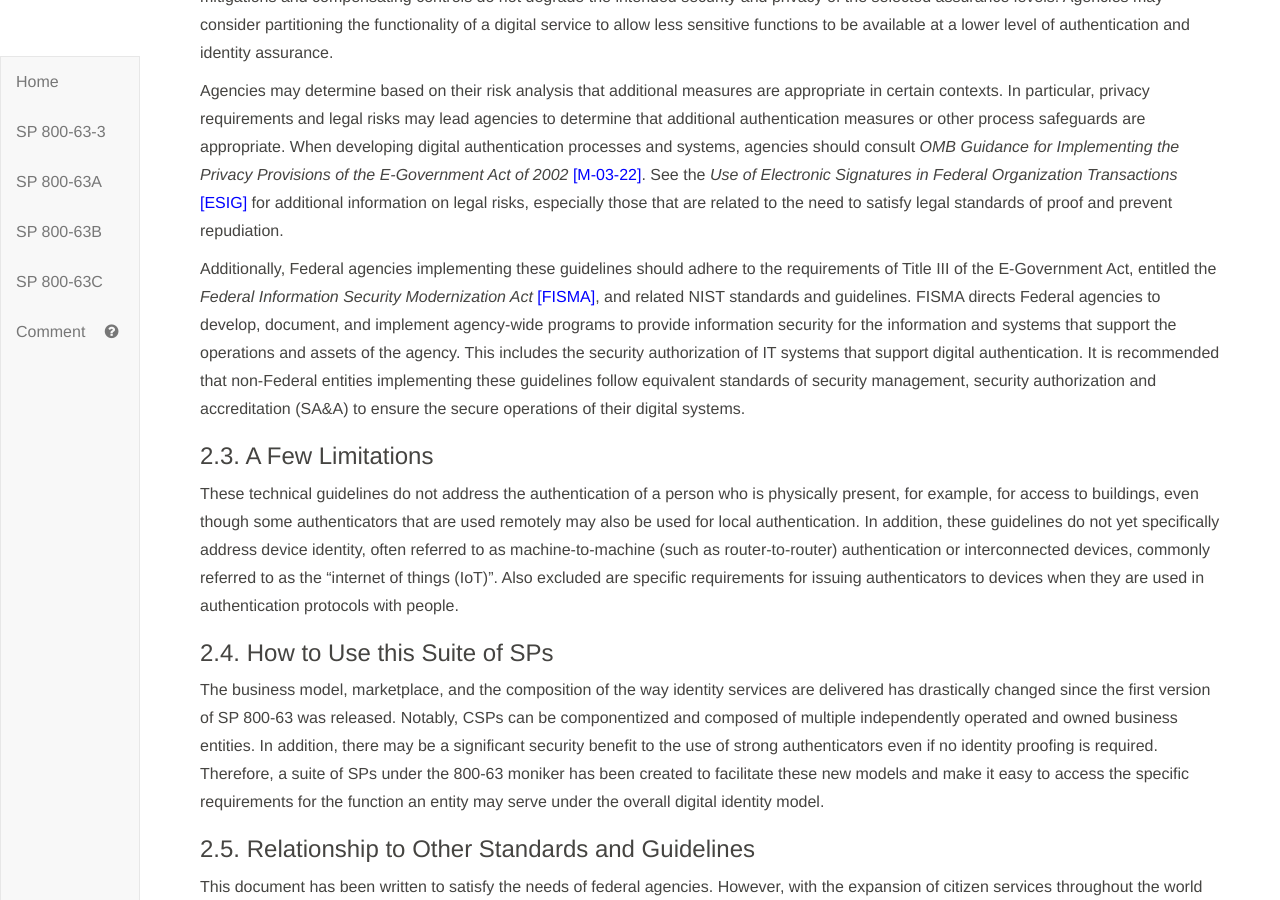
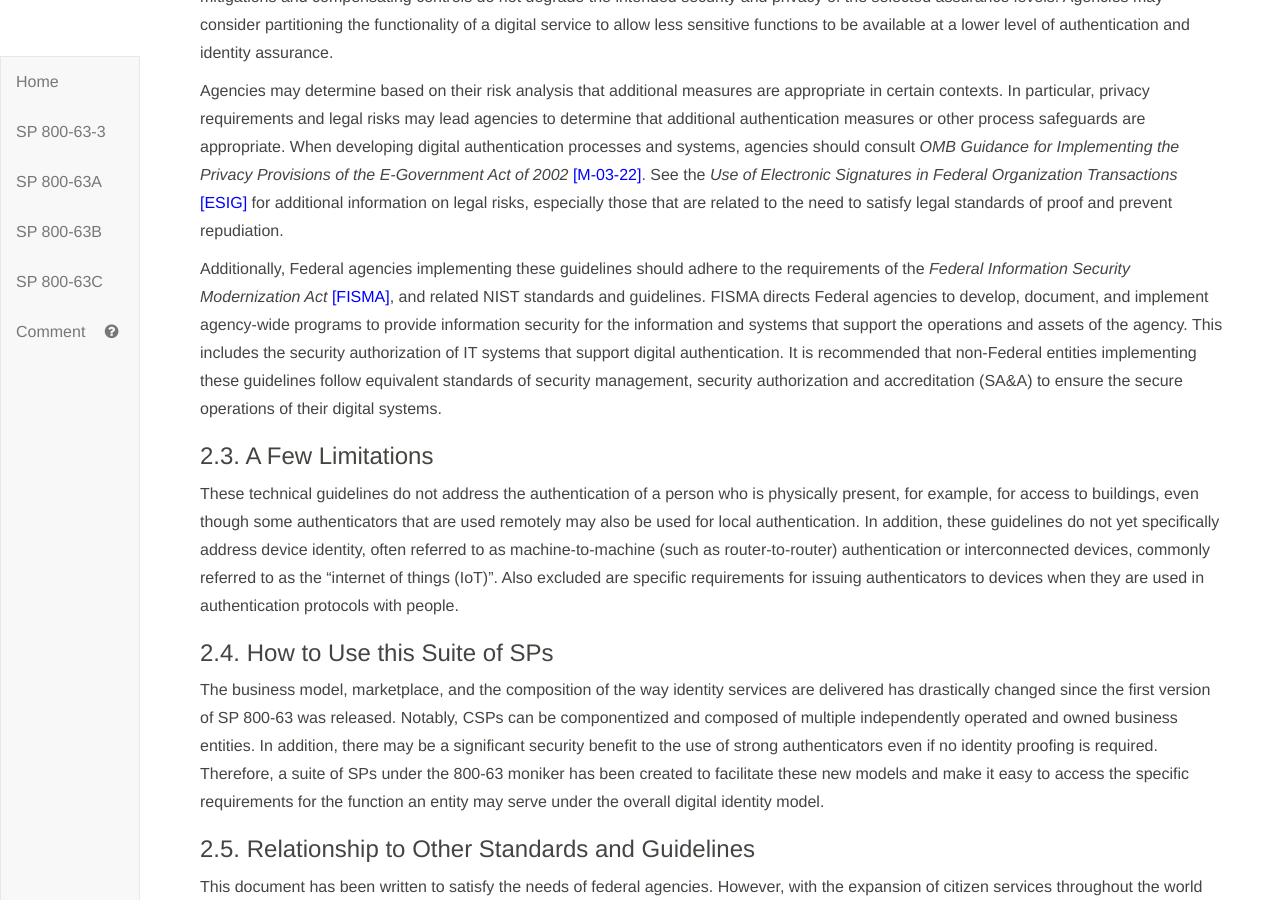
Before and after one commit to usnistgov/800-63-3, a Jekyll site: the page built from sp800-63-3/sec1_2_introduction.md, in a window 1280 px wide and 900 px high, scrolled down 2784 px. Built offline with Jekyll 4.4.1, drawn with Linux system fonts in a browser that asks for light colours; our own code applies the rules of GitHub Pages for plain Markdown files.

Commit message:
Closes #1083

```diff
--- a/sp800-63-3/sec1_2_introduction.md
+++ b/sp800-63-3/sec1_2_introduction.md
@@ -80,8 +80,7 @@
 Transactions* [[ESIG]](#ESIG) for additional information on legal risks, especially those that are related to the need to satisfy legal standards of proof and prevent repudiation.
 
 Additionally, Federal agencies implementing these guidelines should
-adhere to the requirements of Title III of the E-Government Act,
-entitled the *Federal Information Security Modernization Act* [[FISMA]](#FISMA), and related NIST standards and guidelines. FISMA directs Federal agencies to develop, document, and implement
+adhere to the requirements of the *Federal Information Security Modernization Act* [[FISMA]](#FISMA), and related NIST standards and guidelines. FISMA directs Federal agencies to develop, document, and implement
 agency-wide programs to provide information security for the information
 and systems that support the operations and assets of the
 agency. This includes the security authorization of IT systems that support
```
